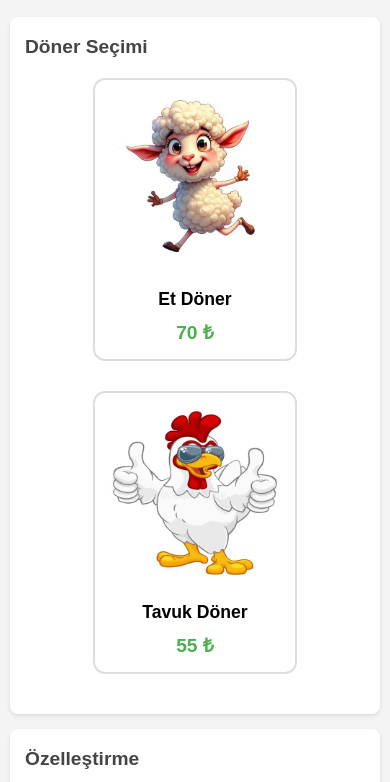
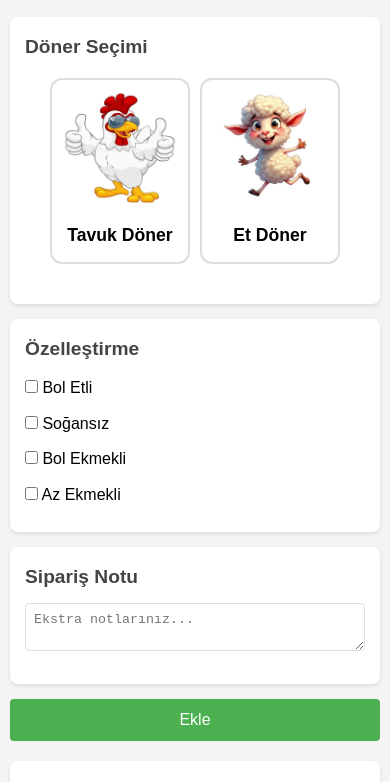
Before and after one commit to pazar417/iskenderunbeton, a plain HTML site: page index.html in a window 390 px wide. Shown: the part 51-833 px from the top of the page. Drawn offline with Linux system fonts and the light colour scheme.

Commit message:
Add files via upload

```diff
--- a/index.html
+++ b/index.html
@@ -15,19 +15,17 @@
                 <h2>Döner Seçimi</h2>
                 <div class="doner-selection">
                     <div class="doner-option">
-                        <input type="radio" id="et" name="donerType" value="et" required>
+                        <input type="radio" id="tavuk" name="donerType" value="tavuk" required>
+                        <label for="tavuk" class="doner-card">
+                            <img src="images/tavuk-doner.jpg" alt="Tavuk Döner">
+                            <span class="doner-name">Tavuk Döner</span>
+                        </label>
+                    </div>
+                    <div class="doner-option">
+                        <input type="radio" id="et" name="donerType" value="et">
                         <label for="et" class="doner-card">
                             <img src="images/et-doner.jpg" alt="Et Döner">
                             <span class="doner-name">Et Döner</span>
-                            <span class="price">70 ₺</span>
-                        </label>
-                    </div>
-                    <div class="doner-option">
-                        <input type="radio" id="tavuk" name="donerType" value="tavuk">
-                        <label for="tavuk" class="doner-card">
-                            <img src="images/tavuk-doner.jpg" alt="Tavuk Döner">
-                            <span class="doner-name">Tavuk Döner</span>
-                            <span class="price">55 ₺</span>
                         </label>
                     </div>
                 </div>
--- a/style.css
+++ b/style.css
@@ -125,12 +125,12 @@ button:hover {
     display: flex;
     flex-direction: column;
     align-items: center;
-    padding: 10px;
+    padding: 8px;  /* 10px'den küçülttük */
     border: 2px solid #ddd;
     border-radius: 12px;
     cursor: pointer;
     transition: all 0.3s ease;
-    width: 200px;
+    width: 150px;  /* 200px'den küçülttük */
 }
 
 .doner-card:hover {
@@ -139,11 +139,11 @@ button:hover {
 }
 
 .doner-card img {
-    width: 180px;
-    height: 180px;
+    width: 130px;   /* 180px'den küçülttük */
+    height: 130px;  /* 180px'den küçülttük */
     object-fit: cover;
     border-radius: 8px;
-    margin-bottom: 10px;
+    margin-bottom: 8px;
 }
 
 .doner-name {
@@ -173,12 +173,17 @@ input[type="radio"]:checked + .doner-card {
     }
 
     .doner-selection {
-        flex-direction: column;
-        align-items: center;
+        flex-direction: row;  /* column yerine row yaptık */
+        justify-content: center;
+        gap: 10px;  /* gap'i küçülttük */
     }
 
     .doner-card {
-        width: 100%;
-        max-width: 280px;
+        width: 140px;  /* mobilde biraz daha küçük */
+    }
+
+    .doner-card img {
+        width: 120px;
+        height: 120px;
     }
 }
```
